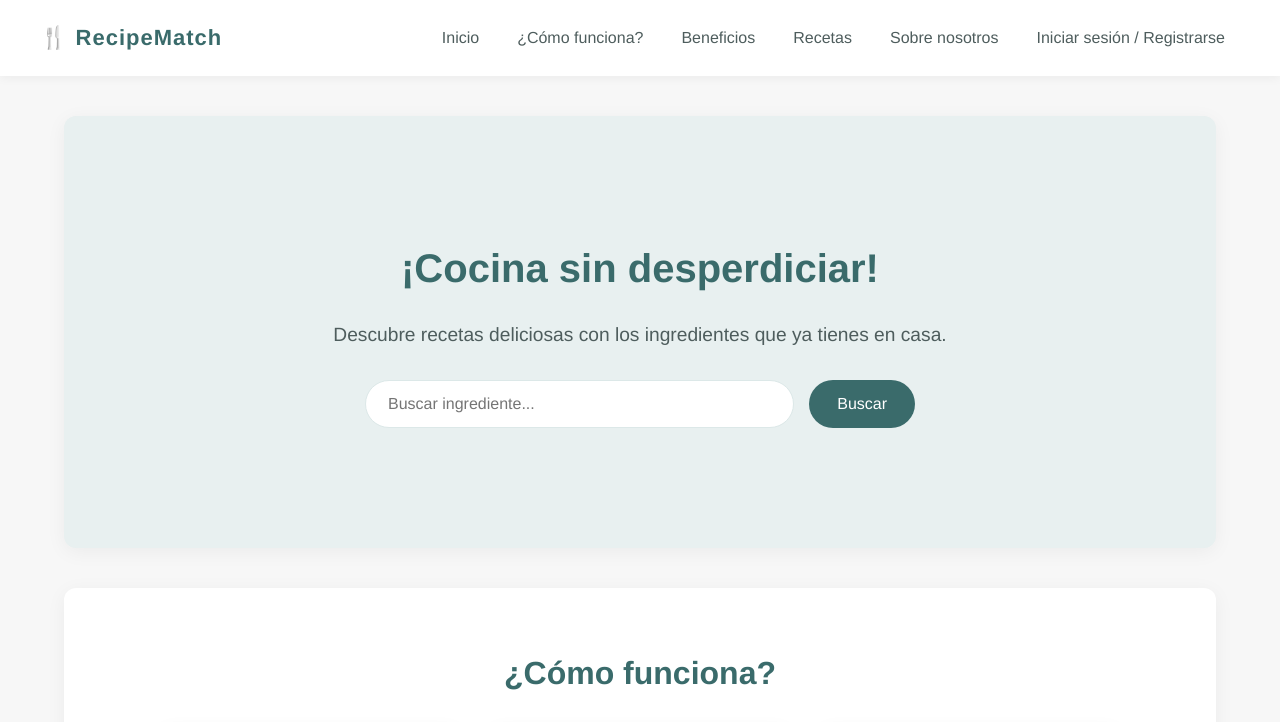
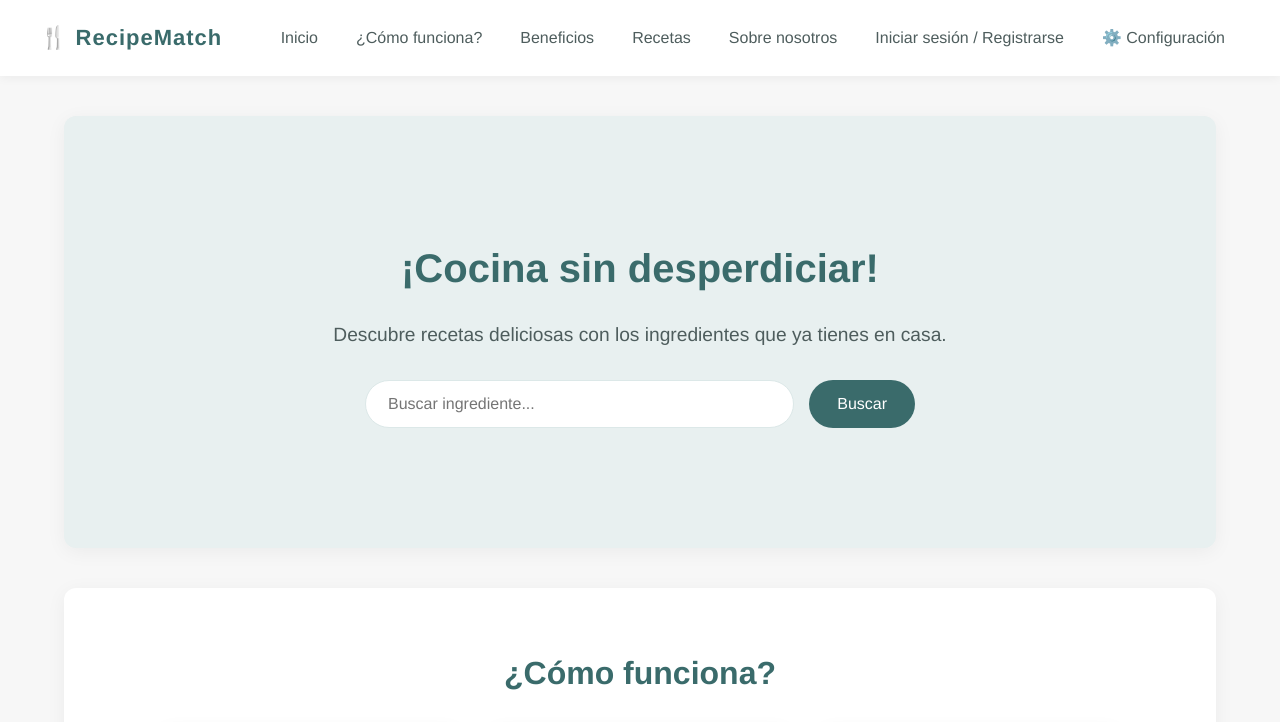
Before and after one commit to YesicaCausado/PROYECTO, a website: page index.html in a window 1280 px wide. Shown: the top 722 px of the page. Drawn offline with Linux system fonts and the light colour scheme.

Commit message:
Update index.html

```diff
--- a/index.html
+++ b/index.html
@@ -22,9 +22,10 @@
         <a href="#destacadas">Recetas</a>
         <a href="#sobre-nosotros">Sobre nosotros</a>
         <a href="login.html">Iniciar sesión / Registrarse</a>
+        <!-- Nuevo enlace -->
+        <a href="#configuracion" class="config-link">⚙️ Configuración</a>
     </nav>
 </header>
-
   <section class="hero" id="inicio">
     <!-- Contenido de la sección -->
     <h1>¡Cocina sin desperdiciar!</h1>
```
Lines whose indentation alone changed are shown as unchanged.
